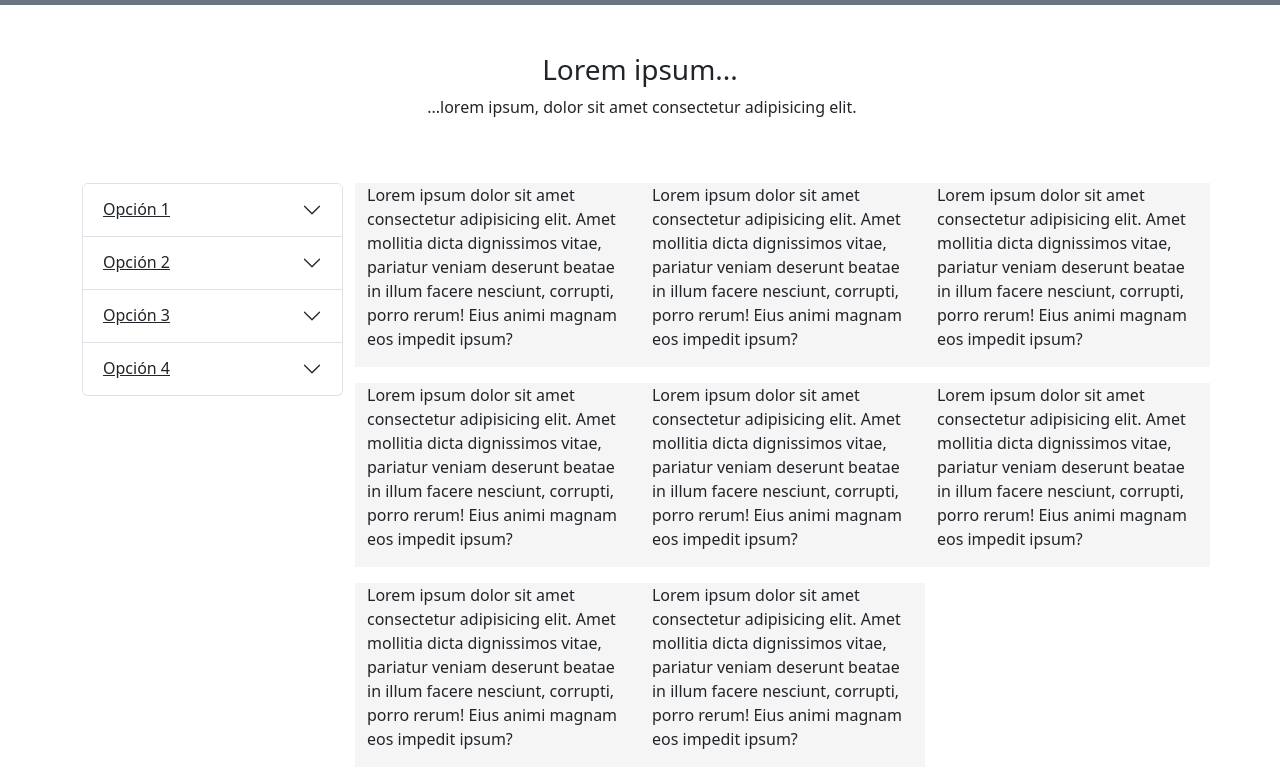
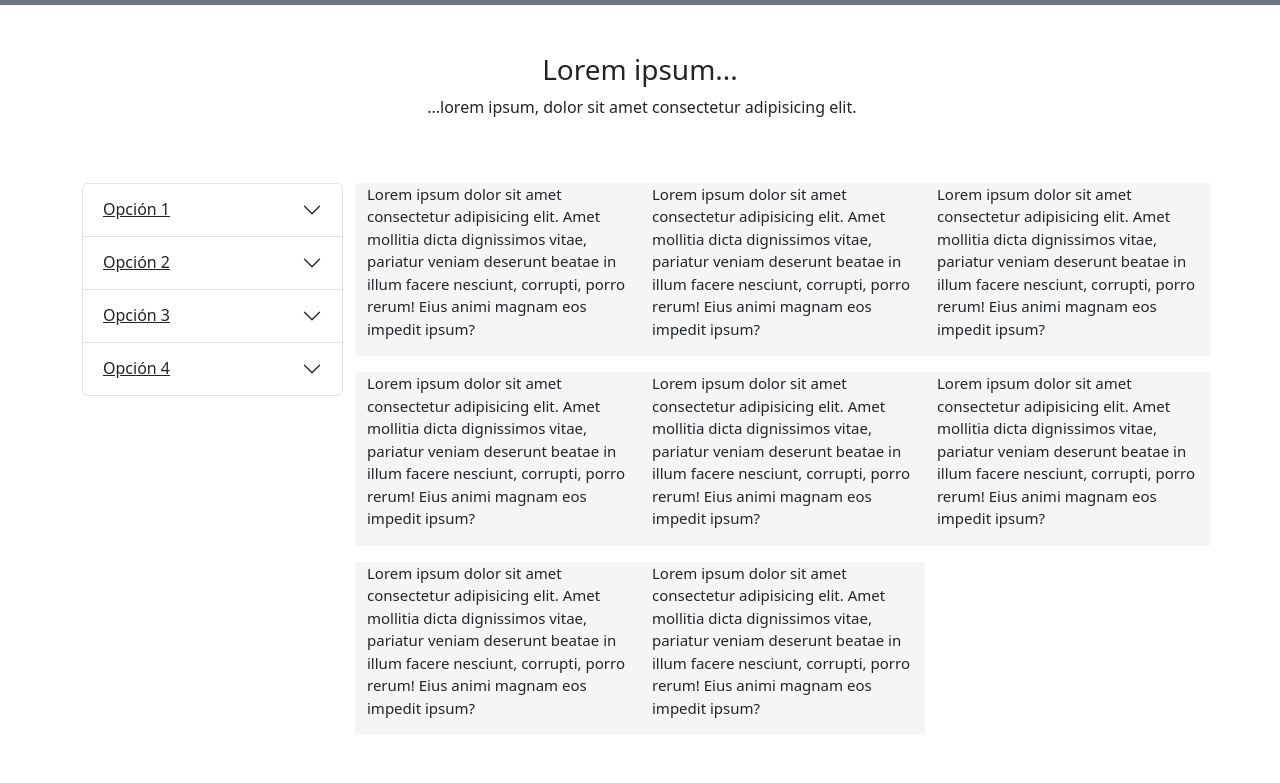
Before and after one commit to brunodiazgit/homew, a plain HTML site: page work/index.html in a window 1280 px wide. Shown: the part 51-834 px from the top of the page. After the commit the page ends 802 px from the top, so only its background shows below. Drawn offline with nearby package versions, Linux system fonts and the light colour scheme.

Commit message:
Update styles.css

```diff
--- a/work/styles.css
+++ b/work/styles.css
@@ -6,5 +6,6 @@
 }
 
 .parrafo{
-    background-color:whitesmoke
+    background-color:whitesmoke;
+    font-size: 15px;
 }
```
